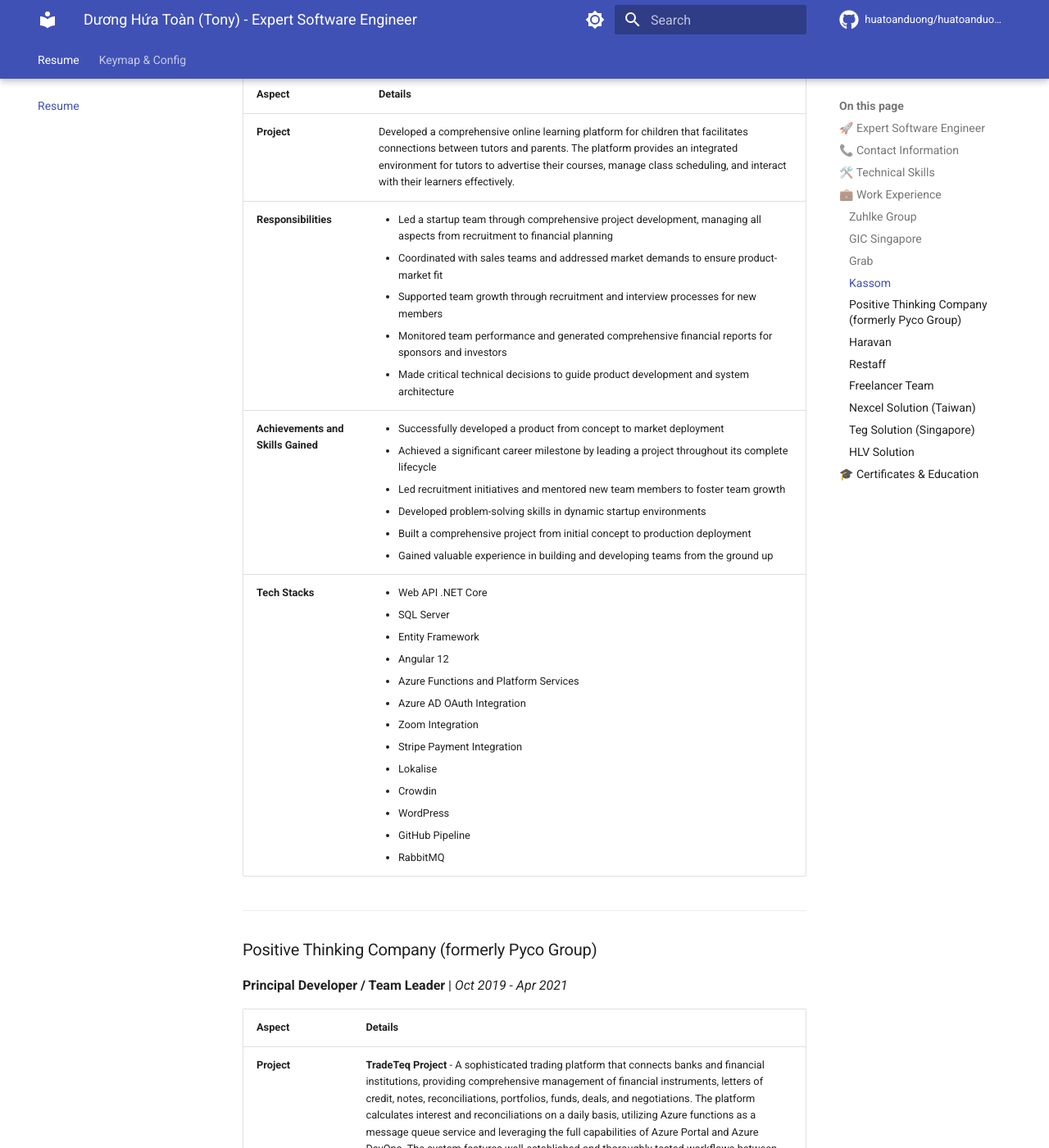
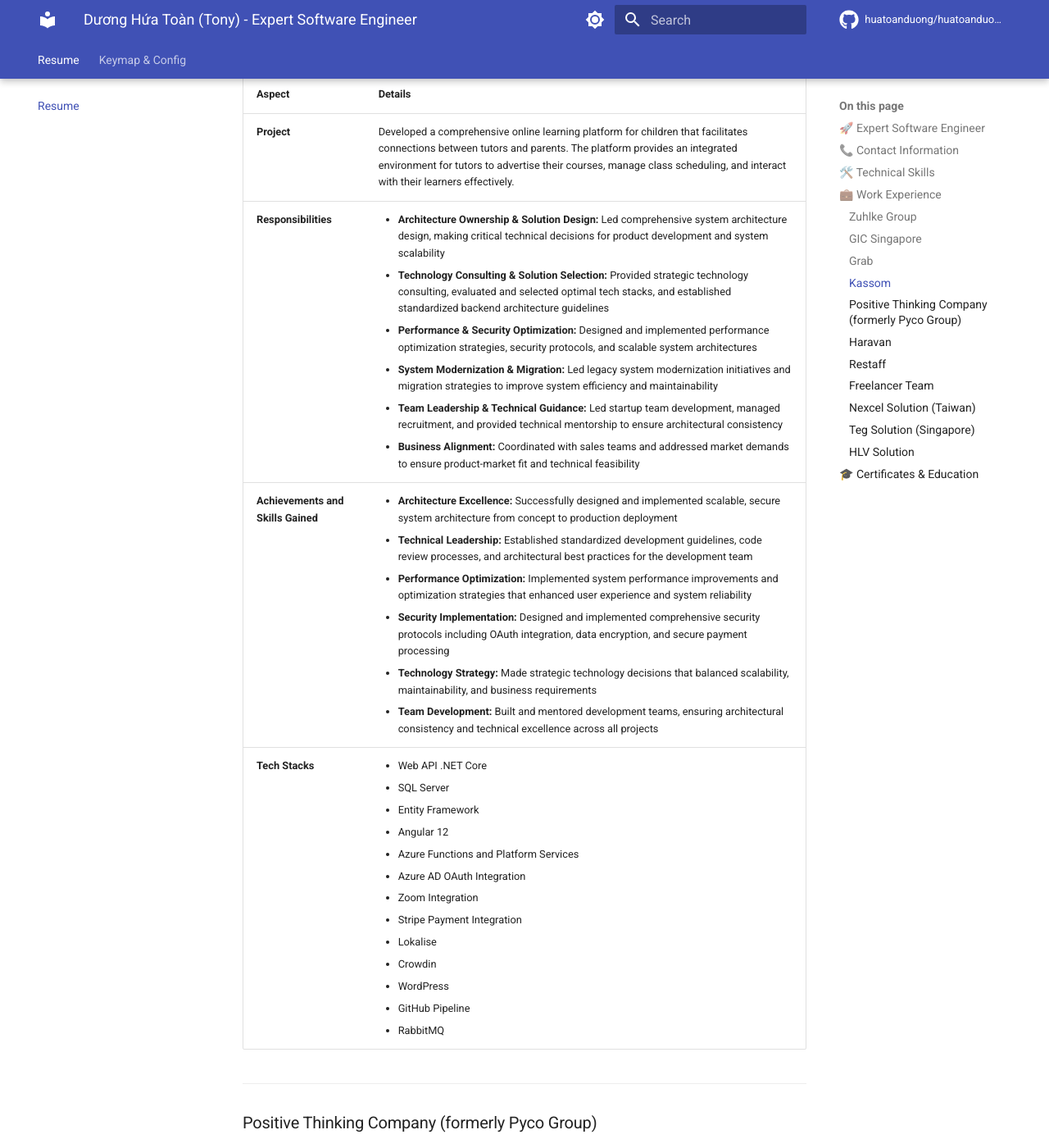
Before and after one commit to huatoanduong/huatoanduong.github.io, an MkDocs documentation site: the page built from docs/index.md, in a window 1280 px wide and 1400 px high, scrolled down 5155 px. Shown: the whole window at 82% size. Built offline with MkDocs 1.6.1 and Material for MkDocs 9.7.7, drawn with Linux system fonts in a browser that asks for light colours; comment, search, counter and statistics services are not loaded.

Commit message:
Update skillsets (#7)

```diff
--- a/docs/index.md
+++ b/docs/index.md
@@ -115,8 +115,8 @@
 | **Aspect**                         | **Details**                                                                                                                                                                                                                                                                                                                                                                                                                                                                                                                                     |
 | ---------------------------------- | ----------------------------------------------------------------------------------------------------------------------------------------------------------------------------------------------------------------------------------------------------------------------------------------------------------------------------------------------------------------------------------------------------------------------------------------------------------------------------------------------------------------------------------------------- |
 | **Project**                        | Developed a comprehensive online learning platform for children that facilitates connections between tutors and parents. The platform provides an integrated environment for tutors to advertise their courses, manage class scheduling, and interact with their learners effectively.                                                                                                                                                                                                                                                          |
-| **Responsibilities**               | <ul><li>Led a startup team through comprehensive project development, managing all aspects from recruitment to financial planning</li><li>Coordinated with sales teams and addressed market demands to ensure product-market fit</li><li>Supported team growth through recruitment and interview processes for new members</li><li>Monitored team performance and generated comprehensive financial reports for sponsors and investors</li><li>Made critical technical decisions to guide product development and system architecture</li></ul> |
-| **Achievements and Skills Gained** | <ul><li>Successfully developed a product from concept to market deployment</li><li>Achieved a significant career milestone by leading a project throughout its complete lifecycle</li><li>Led recruitment initiatives and mentored new team members to foster team growth</li><li>Developed problem-solving skills in dynamic startup environments</li><li>Built a comprehensive project from initial concept to production deployment</li><li>Gained valuable experience in building and developing teams from the ground up</li></ul>         |
+| **Responsibilities**               | <ul><li><strong>Architecture Ownership & Solution Design:</strong> Led comprehensive system architecture design, making critical technical decisions for product development and system scalability</li><li><strong>Technology Consulting & Solution Selection:</strong> Provided strategic technology consulting, evaluated and selected optimal tech stacks, and established standardized backend architecture guidelines</li><li><strong>Performance & Security Optimization:</strong> Designed and implemented performance optimization strategies, security protocols, and scalable system architectures</li><li><strong>System Modernization & Migration:</strong> Led legacy system modernization initiatives and migration strategies to improve system efficiency and maintainability</li><li><strong>Team Leadership & Technical Guidance:</strong> Led startup team development, managed recruitment, and provided technical mentorship to ensure architectural consistency</li><li><strong>Business Alignment:</strong> Coordinated with sales teams and addressed market demands to ensure product-market fit and technical feasibility</li></ul> |
+| **Achievements and Skills Gained** | <ul><li><strong>Architecture Excellence:</strong> Successfully designed and implemented scalable, secure system architecture from concept to production deployment</li><li><strong>Technical Leadership:</strong> Established standardized development guidelines, code review processes, and architectural best practices for the development team</li><li><strong>Performance Optimization:</strong> Implemented system performance improvements and optimization strategies that enhanced user experience and system reliability</li><li><strong>Security Implementation:</strong> Designed and implemented comprehensive security protocols including OAuth integration, data encryption, and secure payment processing</li><li><strong>Technology Strategy:</strong> Made strategic technology decisions that balanced scalability, maintainability, and business requirements</li><li><strong>Team Development:</strong> Built and mentored development teams, ensuring architectural consistency and technical excellence across all projects</li></ul>         |
 | **Tech Stacks**                    | <ul><li>Web API .NET Core</li><li>SQL Server</li><li>Entity Framework</li><li>Angular 12</li><li>Azure Functions and Platform Services</li><li>Azure AD OAuth Integration</li><li>Zoom Integration</li><li>Stripe Payment Integration</li><li>Lokalise</li><li>Crowdin</li><li>WordPress</li><li>GitHub Pipeline</li><li>RabbitMQ</li></ul>                                                                                                                                                                                                     |
 
 ---
```
Also changed, not shown: 1 other file.
